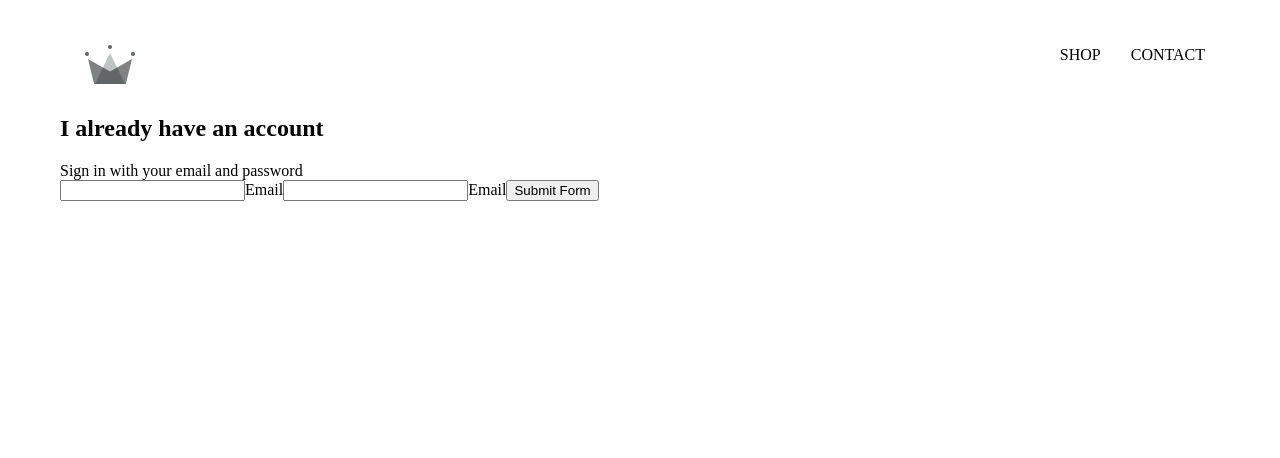
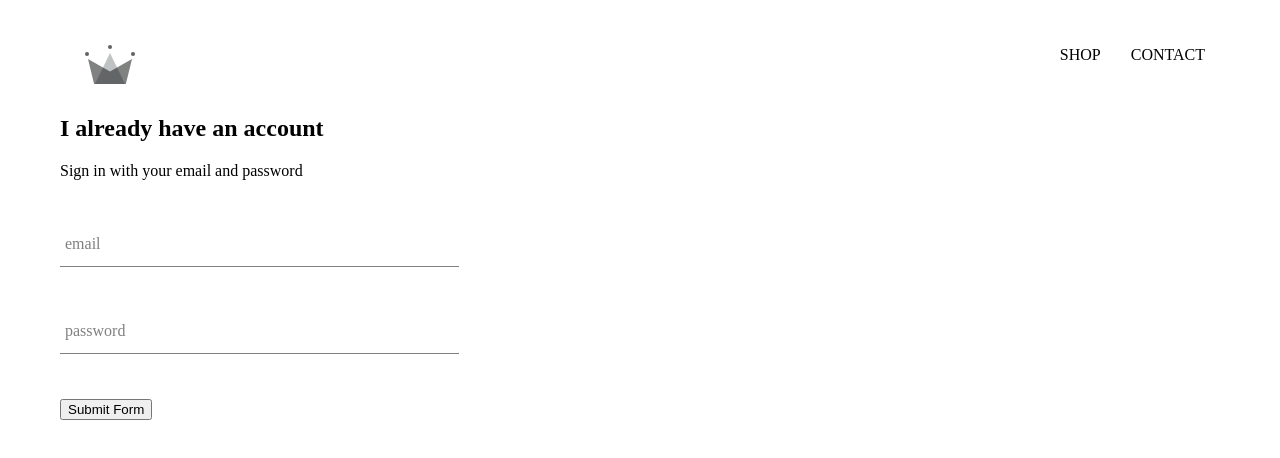
Before and after one commit to ikanhaiya/E-commerce, a React (Create React App) app: page /signin in a window 1280 px wide. Shown: the top 458 px of the page. Built offline with nearby package versions, Linux system fonts and the light colour scheme; a web font is replaced by a local one.

Commit message:
FormInput Component is created and in sign-in page FormInput component used instead of normal <input />

```diff
--- /dev/null
+++ b/src/components/form-input/form-input.component.jsx
@@ -0,0 +1,22 @@
+import React from "react";
+
+import './form-input.styles.scss';
+
+const FormInput = ({ handleChange, label, ...otherProps }) =>
+(
+    <div className="group">
+
+        <input className="form-input" onChange={handleChange} {...otherProps} />
+        {
+            label ?
+                (<label className={`${otherProps.value ? 'shrink' : ''
+                    } form-input-label`}>
+                    {label}
+                </label>)
+                : null
+        }
+
+    </div>
+);
+
+export default FormInput;
--- /dev/null
+++ b/src/components/form-input/form-input.styles.scss
@@ -0,0 +1,54 @@
+$sub-color: grey;
+$main-color: black;
+
+@mixin shrinkLabel {
+  top: -14px;
+  font-size: 12px;
+  color: $main-color;
+}
+
+.group {
+  position: relative;
+  margin: 45px 0;
+
+  .form-input {
+    background: none;
+    background-color: white;
+    color: $sub-color;
+    font-size: 18px;
+    padding: 10px 10px 10px 5px;
+    display: block;
+    width: 100%;
+    border: none;
+    border-radius: 0;
+    border-bottom: 1px solid $sub-color;
+    margin: 25px 0;
+
+    &:focus {
+      outline: none;
+    }
+
+    &:focus ~ .form-input-label {
+      @include shrinkLabel();
+    }
+  }
+
+  input[type='password'] {
+    letter-spacing: 0.3em;
+  }
+
+  .form-input-label {
+    color: $sub-color;
+    font-size: 16px;
+    font-weight: normal;
+    position: absolute;
+    pointer-events: none;
+    left: 5px;
+    top: 10px;
+    transition: 300ms ease all;
+
+    &.shrink {
+      @include shrinkLabel();
+    }
+  }
+}
--- a/src/components/sign-in/sign-in.component.jsx
+++ b/src/components/sign-in/sign-in.component.jsx
@@ -1,10 +1,13 @@
 import React from "react";
 
- import './sign-in.styles.scss';
+import FormInput from "../form-input/form-input.component";
 
- class SignIn extends React.Component{
+import './sign-in.styles.scss';
+import { Form } from "react-router-dom";
 
-    constructor(props){
+class SignIn extends React.Component {
+
+    constructor(props) {
         super(props);
 
         this.state = {
@@ -17,39 +20,47 @@
 
         event.preventDefault();
 
-        this.setState({email:'' , password:''});
+        this.setState({ email: '', password: '' });
 
     }
 
     handleChange = event => {
-        const {value , name} = event.target;
+        const { value, name } = event.target;
 
-        this.setState({[name]: value})
+        this.setState({ [name]: value })
     }
 
-    render(){
+    render() {
 
-        return(
+        return (
             <div className="sign-in">
                 <h2>I already have an account</h2>
                 <span>Sign in with your email and password</span>
 
                 <form onSubmit={this.handleSubmit}>
-                    <input name="email" type="email" onChange={this.handleChange} value={this.state.email} required/>
-                    <label>Email</label>
-                    <input name="password"
-                    type="password"
-                    value={this.state.email}
-                    onChange={this.handleChange}
-                    required />
-                    <label>Email</label>
 
-                    <input type='submit' value='Submit Form'/>
+                    <FormInput name="email" type="email" handleChange={this.handleChange}
+                        value={this.state.email}
+                        label="email"
+                        required />
+
+
+
+                    <FormInput name="password"
+                        type="password"
+
+                        value={this.state.passwordl}
+                        handleChange={this.handleChange}
+                        label="password"
+                        required />
+
+
+                    <input type='submit' value='Submit Form' />
                 </form>
             </div>
 
         )
     }
- }
+}
 
- export default SignIn;
+export default SignIn;
--- a/src/components/sign-in/sign-in.styles.scss
+++ b/src/components/sign-in/sign-in.styles.scss
@@ -0,0 +1,3 @@
+.sign-in{
+    width: 30vw;
+}
```
